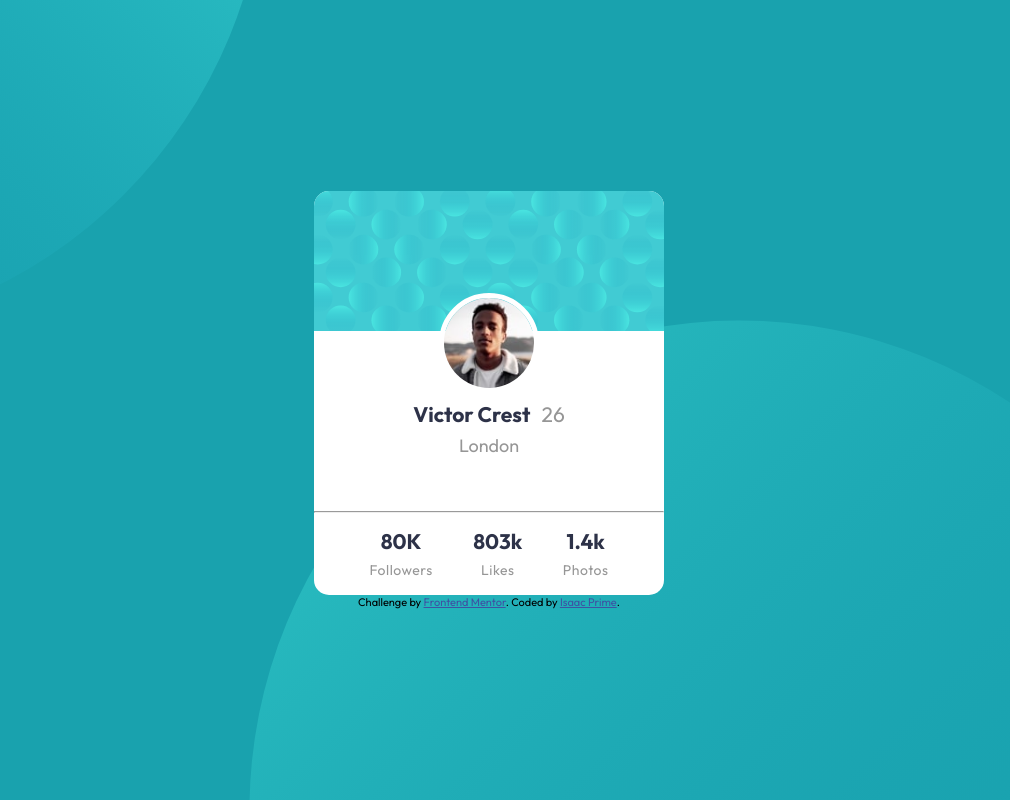
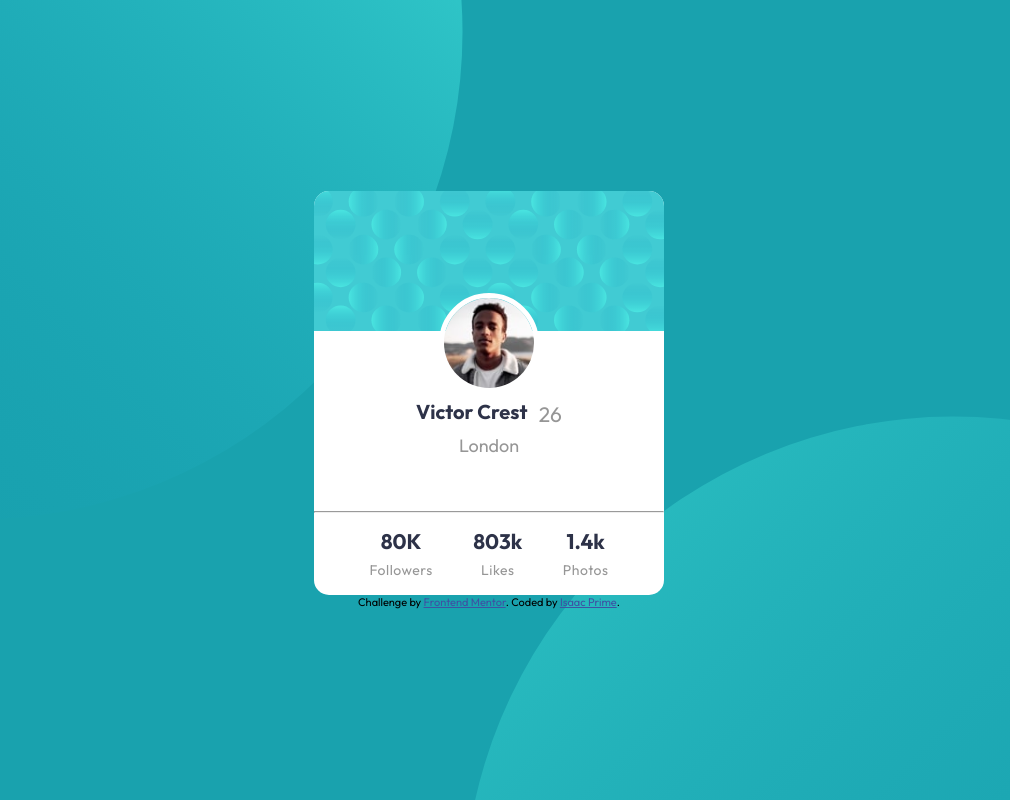
Before and after one commit to Isaacayomi/Profile-Card-Component, a plain HTML site: page index.html in a window 1280 px wide. Shown: the whole page, without its empty margins (151-1161 px from the left). Drawn offline with Linux system fonts and the light colour scheme.

Commit message:
made new changes

```diff
--- a/index.html
+++ b/index.html
@@ -37,7 +37,7 @@
       <img src="/images/image-victor.jpg" alt="">
 
       <div class="content">
-        <h3 class="content-header">Victor Crest</h3>
+        <h1 class="content-header">Victor Crest</h1>
         <h3 class="content-subheader">26</h3>
       </div>
       <p class="location">London</p>
@@ -51,10 +51,10 @@
       </div>
     </div>
   </main>
-  <div class="attribution">
+  <footer class="attribution">
     Challenge by <a href="https://www.frontendmentor.io?ref=challenge" target="_blank">Frontend Mentor</a>.
     Coded by <a href="https://github.com/Prime-xyz">Isaac Prime</a>.
-  </div>
+  </>
 </body>
 
 </html>
--- a/style.css
+++ b/style.css
@@ -7,20 +7,18 @@
 body{
     font-size:18px;
     font-family: 'Outfit', sans-serif;
+    background:url('/images/bg-pattern-top.svg'), url('/images/bg-pattern-bottom.svg');
+    background-position:right 52vw bottom 35vh, left 48vw top 52vh;
+    background-repeat:no-repeat, no-repeat;
     background-color:hsl(185, 75%, 39%);
-    background-image: url('/images/bg-pattern-top.svg'), url('/images/bg-pattern-bottom.svg');
+    /* background-image: url('/images/bg-pattern-top.svg'), url('/images/bg-pattern-bottom.svg');
     background-repeat: no-repeat, no-repeat;
    background-position-x:-45rem,9rem;
-   background-position-y:-42rem,20rem;
+   background-position-y:-42rem,20rem; */
     padding:1.5em;
     min-height:100vh;
     display:grid;
     place-content: center;
-    /* display:flex;
-    justify-content:center;
-    align-items:center;
-    flex-direction:column;
-    gap:1.5rem; */
 }
 
 .container{
@@ -65,6 +63,7 @@ body{
     margin-top:3.3em;
     text-align:center;
     color:hsl(229, 23%, 23%);
+    font-size:20px;
 }
 
 .content-subheader{
@@ -99,7 +98,7 @@ body{
     letter-spacing:0.5px;
 }
 
-@media screen and (min-width:425px){
+/* @media screen and (min-width:425px){
     body{
         background-image: url('/images/bg-pattern-top.svg'), url('/images/bg-pattern-bottom.svg');
         background-repeat: no-repeat, no-repeat;
@@ -115,4 +114,4 @@ body{
        background-position-x:-35rem,25rem;
        background-position-y:-40rem,20rem;
     }
-}
+} */
```
